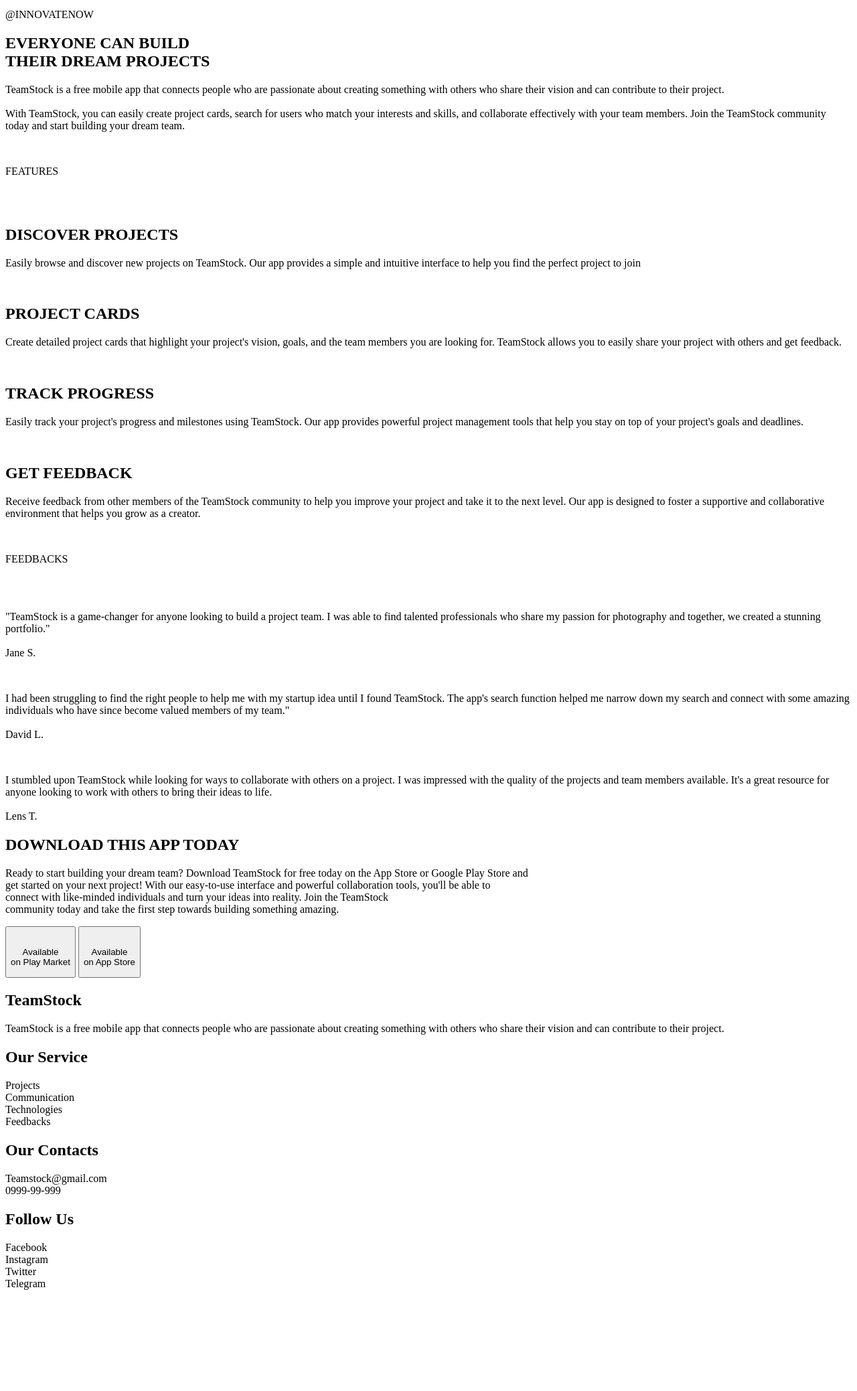
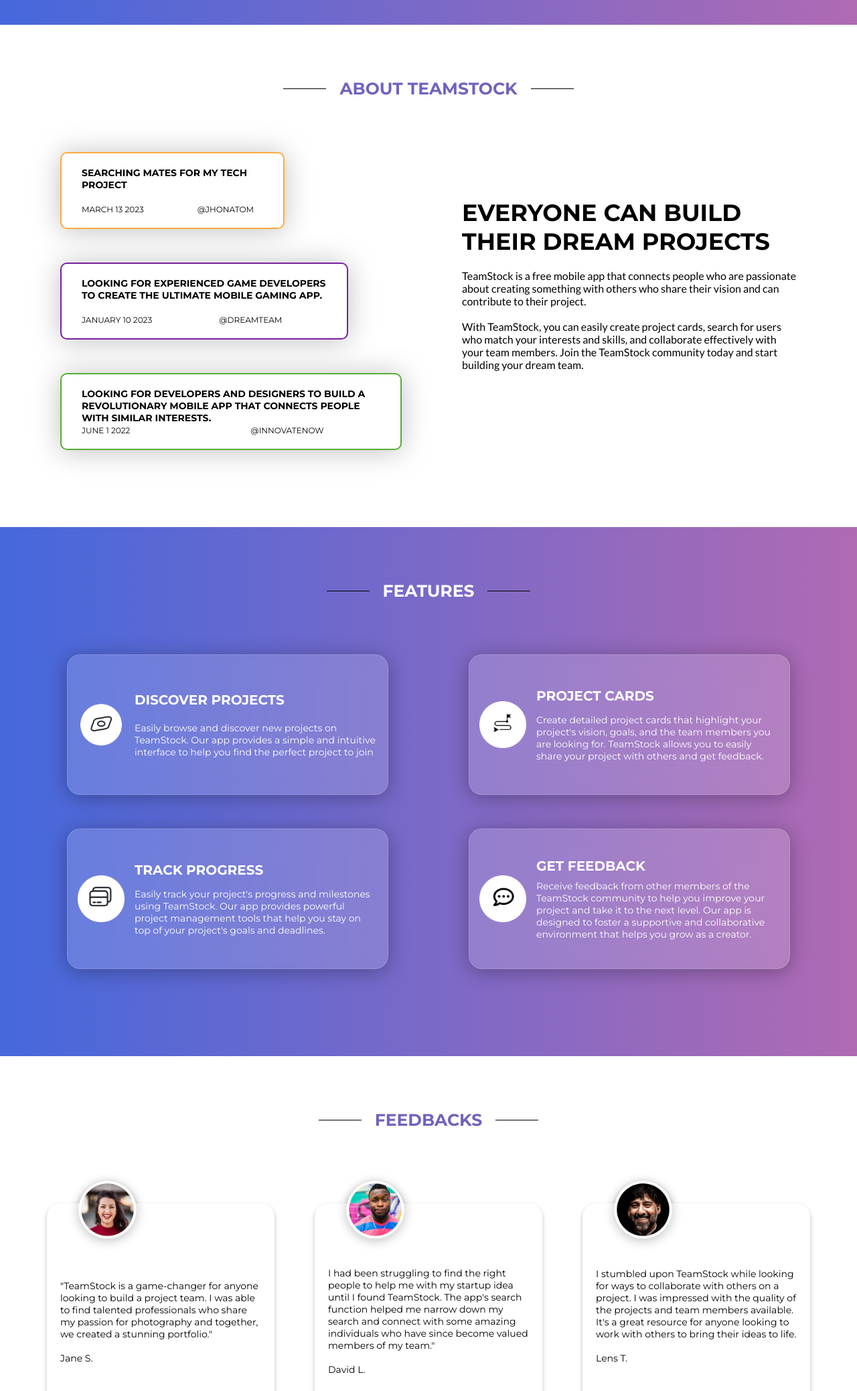
Before and after one commit to KalmyrzaFx/Teamstock2, a plain HTML site: page index.html in a window 1280 px wide. Shown: the part 723-2800 px from the top of the page at 67% size. Before the commit the page ends 2665 px from the top, so only its background shows below. Drawn offline with Linux system fonts and the light colour scheme; the site is published under a folder, as on GitHub Pages, so addresses that start at the root find nothing.

Commit message:
Update index.html

```diff
--- a/index.html
+++ b/index.html
@@ -10,7 +10,7 @@
     <link rel="preconnect" href="https://fonts.googleapis.com">
     <link rel="preconnect" href="https://fonts.gstatic.com" crossorigin>
     <link href="https://fonts.googleapis.com/css2?family=Lato:wght@400;900&display=swap" rel="stylesheet">
-    <link rel="stylesheet" href="/style.css">
+    <link rel="stylesheet" href="style.css">
     <title>TeamStock</title>
 </head>
 <body>
@@ -37,14 +37,14 @@
                     Download now
                 </button>
             </div>
-            <img src="/assets/images/mobile.png" alt="">
+            <img src="assets/images/mobile.png" alt="">
         </div>
     </section>
     <section id="about">
         <div class="name">
-            <img src="/assets/images/Line.png" alt="">
+            <img src="assets/images/Line.png" alt="">
             <p>ABOUT TEAMSTOCK</p>
-            <img src="/assets/images/Line.png" alt="">
+            <img src="assets/images/Line.png" alt="">
         </div>
         <div class="about-section">
             <div class="cards-wrapper">
@@ -86,34 +86,34 @@
     </section>
     <section id="Feature">
         <div class="f-span">
-            <img src="/assets/images/Line.png" alt="">
+            <img src="assets/images/Line.png" alt="">
             <p>FEATURES</p>
-            <img src="/assets/images/Line.png" alt="">
+            <img src="assets/images/Line.png" alt="">
         </div>
         <div class="feature-section">
                 <div class="f-card">
-                    <img src="/assets/icons/discover.png" alt="">
+                    <img src="assets/icons/discover.png" alt="">
                     <div class="f-text">
                         <h1 class="f-h1">DISCOVER PROJECTS</h1>
                         <p>Easily browse and discover new projects on TeamStock. Our app provides a simple and intuitive interface to help you find the perfect project to join</p>
                     </div>
                 </div>
                 <div class="f-card">
-                    <img src="/assets/icons/track.png" alt="">
+                    <img src="assets/icons/track.png" alt="">
                     <div class="f-text">
                         <h1 class="f-h1">PROJECT CARDS</h1>
                         <p>Create detailed project cards that highlight your project's vision, goals, and the team members you are looking for. TeamStock allows you to easily share your project with others and get feedback.</p>
                     </div>
                 </div>
                 <div class="f-card">
-                    <img src="/assets/icons/project.png" alt="">
+                    <img src="assets/icons/project.png" alt="">
                     <div class="f-text">
                         <h1 class="f-h1">TRACK PROGRESS</h1>
                         <p>Easily track your project's progress and milestones using TeamStock. Our app provides powerful project management tools that help you stay on top of your project's goals and deadlines.</p>
                     </div>
                 </div>
                 <div class="f-card">
-                    <img src="/assets/icons/feedback.png" alt="">
+                    <img src="assets/icons/feedback.png" alt="">
                     <div class="f-text">
                         <h1 class="f-h1">GET FEEDBACK</h1>
                         <p>Receive feedback from other members of the TeamStock community to help you improve your project and take it to the next level. Our app is designed to foster a supportive and collaborative environment that helps you grow as a creator.</p>
@@ -123,27 +123,27 @@
     </section>
     <section id="review">
         <div class="name">
-            <img src="/assets/images/Line.png" alt="">
+            <img src="assets/images/Line.png" alt="">
             <p>FEEDBACKS</p>
-            <img src="/assets/images/Line.png" alt="">
+            <img src="assets/images/Line.png" alt="">
         </div>
         <div class="review-section">
             <div class="review-card">
-                <img src="/assets/images/person1.png" alt="">
+                <img src="assets/images/person1.png" alt="">
                 <p>"TeamStock is a game-changer for anyone looking to build a project team. I was able to find talented professionals who share my passion for photography and together, we created a stunning portfolio."
                     <br/>
                     <br/>
                     Jane S.</p>
             </div>
             <div class="review-card">
-                <img src="/assets/images/person2.png" alt="">
+                <img src="assets/images/person2.png" alt="">
                 <p>I had been struggling to find the right people to help me with my startup idea until I found TeamStock. The app's search function helped me narrow down my search and connect with some amazing individuals who have since become valued members of my team."
                     <br/>
                     <br/>
                     David L.</p>
             </div>
             <div class="review-card">
-                <img src="/assets/images/person3.png" alt="">
+                <img src="assets/images/person3.png" alt="">
                 <p>I stumbled upon TeamStock while looking for ways to collaborate with others on a project. I was impressed with the quality of the projects and team members available. It's a great resource for anyone looking to work with others to bring their ideas to life.
                     <br/>
                     <br/>
@@ -157,12 +157,12 @@
             <p>Ready to start building your dream team? Download TeamStock for free today on the App Store or Google Play Store and <br/>get started on your next project!  With our easy-to-use interface and powerful collaboration tools,  you'll be able  to <br/>connect with like-minded individuals and turn your ideas into reality. Join the TeamStock<br/> community today and take the first step towards building something amazing.</p>
                 <div class="buttons-wrapper">
                     <button class="android-btn">
-                        <img src="/assets/icons/android.png" alt="">
+                        <img src="assets/icons/android.png" alt="">
                         <p>Available <br/>
                             on Play Market</p>
                     </button>
                     <button>
-                        <img src="/assets/icons/ios.png" alt="">
+                        <img src="assets/icons/ios.png" alt="">
                         <p>Available
                             <br/>on App Store</p>
                     </button>
```
